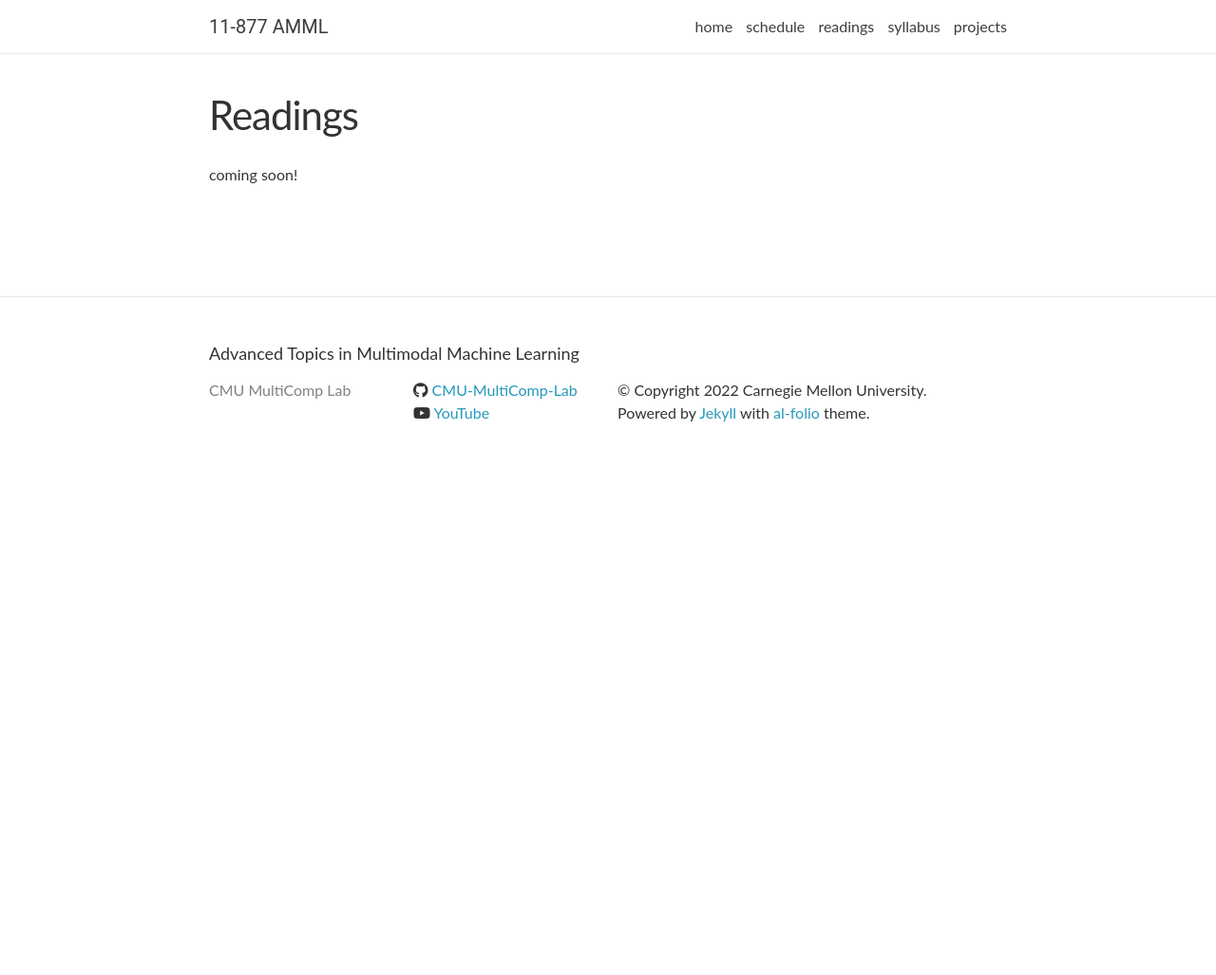
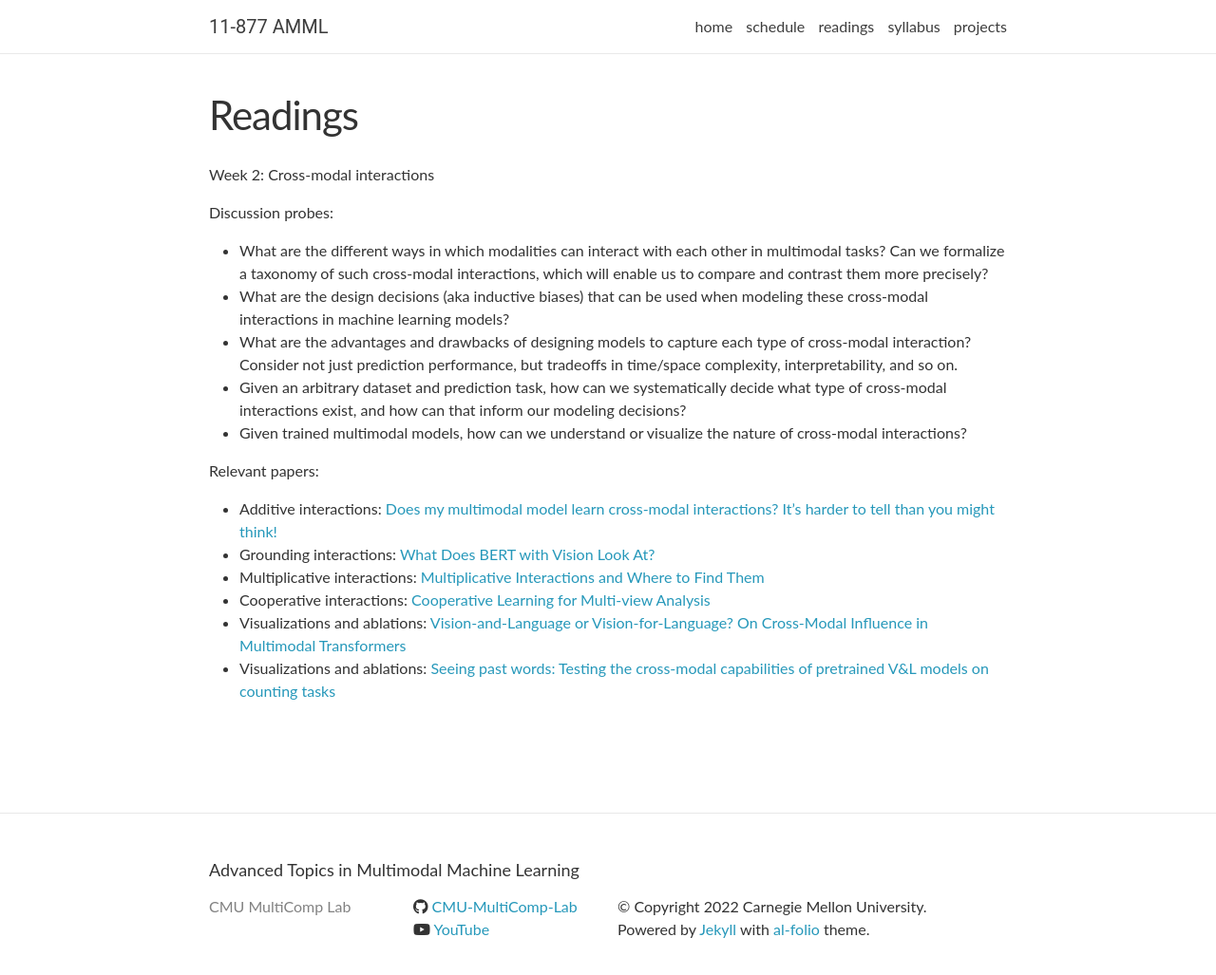
Before and after one commit to CMU-MultiComp-Lab/adv-mmml-course, a Jekyll site: the page built from _pages/readings.md, in a window 1280 px wide and 1052 px high. Shown: the top 1027 px of the window at 95% size. Built offline with Jekyll 4.4.1, drawn with Linux system fonts in a browser that asks for light colours; nearby versions of some CDN libraries; comment, search, counter and statistics services are not loaded.

Commit message:
Update readings.md

```diff
--- a/_pages/readings.md
+++ b/_pages/readings.md
@@ -4,4 +4,19 @@
 title: Readings
 ---
 
-coming soon!
+Week 2: Cross-modal interactions
+
+Discussion probes:
+- What are the different ways in which modalities can interact with each other in multimodal tasks? Can we formalize a taxonomy of such cross-modal interactions, which will enable us to compare and contrast them more precisely?
+- What are the design decisions (aka inductive biases) that can be used when modeling these cross-modal interactions in machine learning models?
+- What are the advantages and drawbacks of designing models to capture each type of cross-modal interaction? Consider not just prediction performance, but tradeoffs in time/space complexity, interpretability, and so on.
+- Given an arbitrary dataset and prediction task, how can we systematically decide what type of cross-modal interactions exist, and how can that inform our modeling decisions?
+- Given trained multimodal models, how can we understand or visualize the nature of cross-modal interactions?
+
+Relevant papers:
+- Additive interactions: [Does my multimodal model learn cross-modal interactions? It’s harder to tell than you might think!](https://aclanthology.org/2020.emnlp-main.62/)
+- Grounding interactions: [What Does BERT with Vision Look At?](https://aclanthology.org/2020.acl-main.469.pdf)
+- Multiplicative interactions: [Multiplicative Interactions and Where to Find Them](https://openreview.net/pdf?id=rylnK6VtDH)
+- Cooperative interactions: [Cooperative Learning for Multi-view Analysis](https://arxiv.org/pdf/2112.12337.pdf)
+- Visualizations and ablations: [Vision-and-Language or Vision-for-Language? On Cross-Modal Influence in Multimodal Transformers](https://arxiv.org/abs/2109.04448)
+- Visualizations and ablations: [Seeing past words: Testing the cross-modal capabilities of pretrained V&L models on counting tasks](https://arxiv.org/abs/2012.12352)
```
